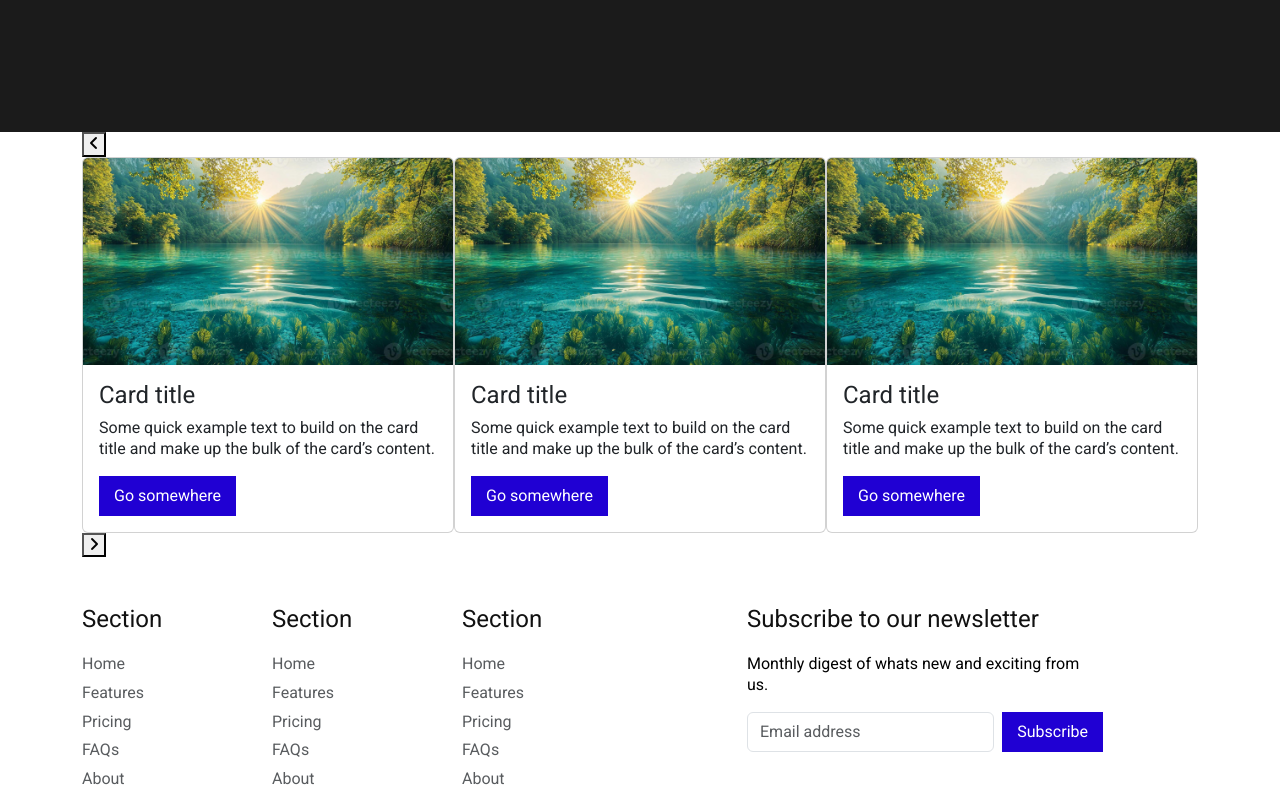
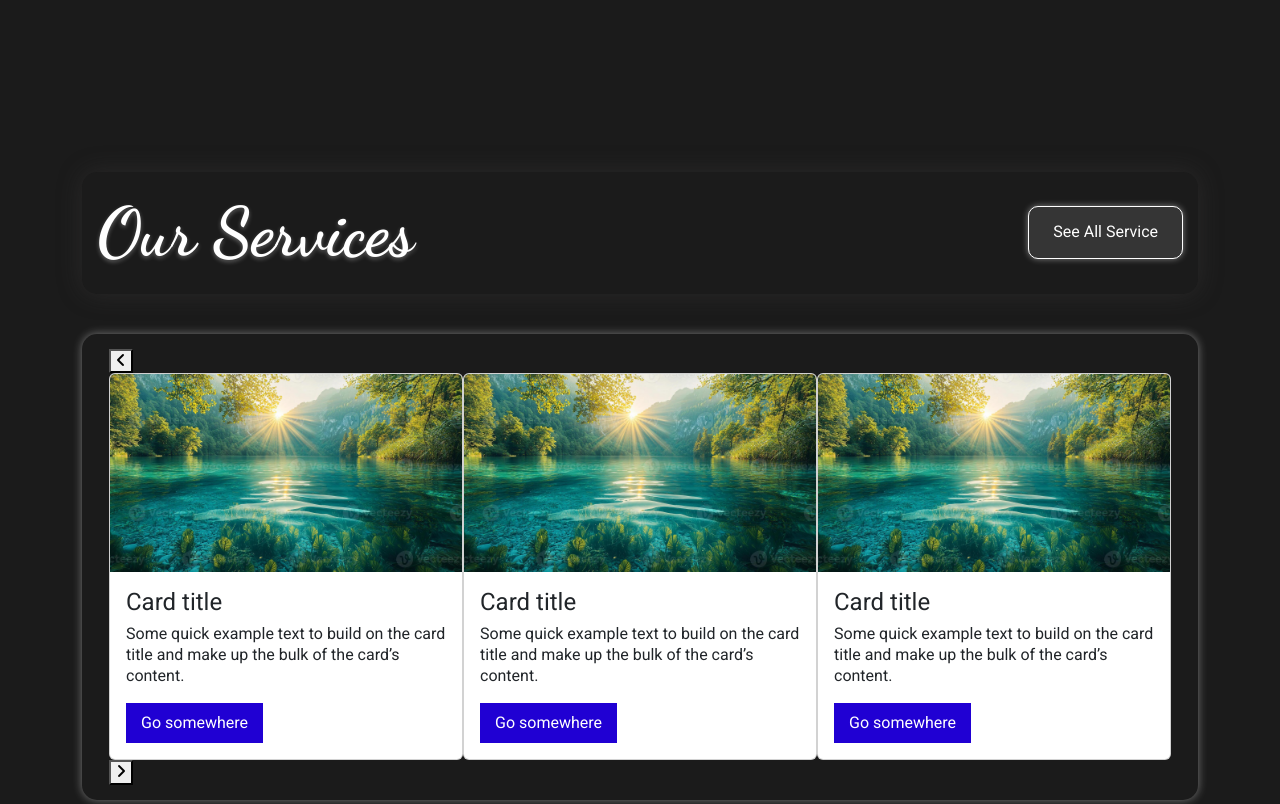
Before and after one commit to webabir/our-website, a website: page index.html in a window 1280 px wide. Shown: the part 740-1544 px from the top of the page. Drawn offline with nearby package versions, Linux system fonts and the light colour scheme.

Commit message:
Arif
Arif

```diff
--- a/assets/css/style.css
+++ b/assets/css/style.css
@@ -71,6 +71,12 @@ button.hero-btn.clicked {
 button.hero-btn.clicked .hero-btn-icon {
   left: calc(100% - 50px);
 }
+/* our services */
+#card {background: #1b1b1b;padding: 40px 0;}
+.slider {padding: 15px;box-shadow: 0 0 10px 0 rgb(255 255 255 / 40%);border-radius: 15px;margin: 0;}
+.section-header {box-shadow: 0 0 25px 0 rgb(64 63 63 / 40%);border-radius: 15px;padding: 20px 015px;margin-bottom: 40px;display: flex;align-items: center;justify-content: space-between;}
+.section-title {font-family: "Dancing Script", cursive;font-size: 68px;font-weight: 800;text-transform: capitalize;color: #ffffff;text-shadow: 0px 2px 4px rgb(255 255 255 / 30%);margin: 0;}
+.sec-btn {text-decoration: none;background: #353535;color: #ffffff;padding: 15px 24px;border-radius: 10px;box-shadow: 0px 0px 6px #ffffff73;border: 1px solid #fff;text-transform: capitalize;font-size: 16px;}
 /* ---Responsive--- */
 
 /* Desktop */
--- a/index.html
+++ b/index.html
@@ -81,7 +81,12 @@
 
         <section id="card">
             <div class="container">
-                <div class="row">
+                <div class="section-header">
+                   <h2 class="section-title"> our Services</h2>
+                     <a class="sec-btn" href="#" class="">see all service</a>
+                </div>
+
+                <div class=" slider row">
                     <div class="col-lg-12">
                         <div class="slick">
                             <div class="slick-item">
@@ -209,7 +214,7 @@
             </div>
         </div>
     </footer>
-
+<input type="">
 
     <script src="assets/plugins/jquery-3.7.1.min.js"></script>
     <script src="assets/plugins/bootstrap-5.3.8-dist/js/bootstrap.bundle.min.js"></script>
```
Also changed, not shown: assets/js/script.js (line endings or trailing spaces).
